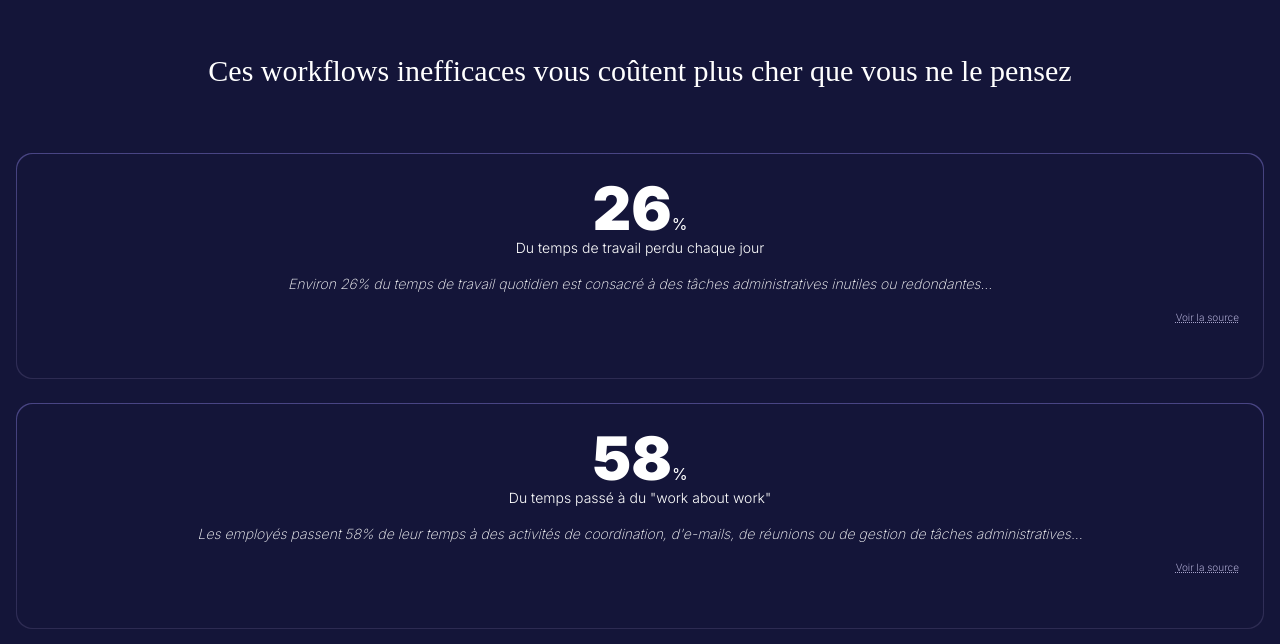
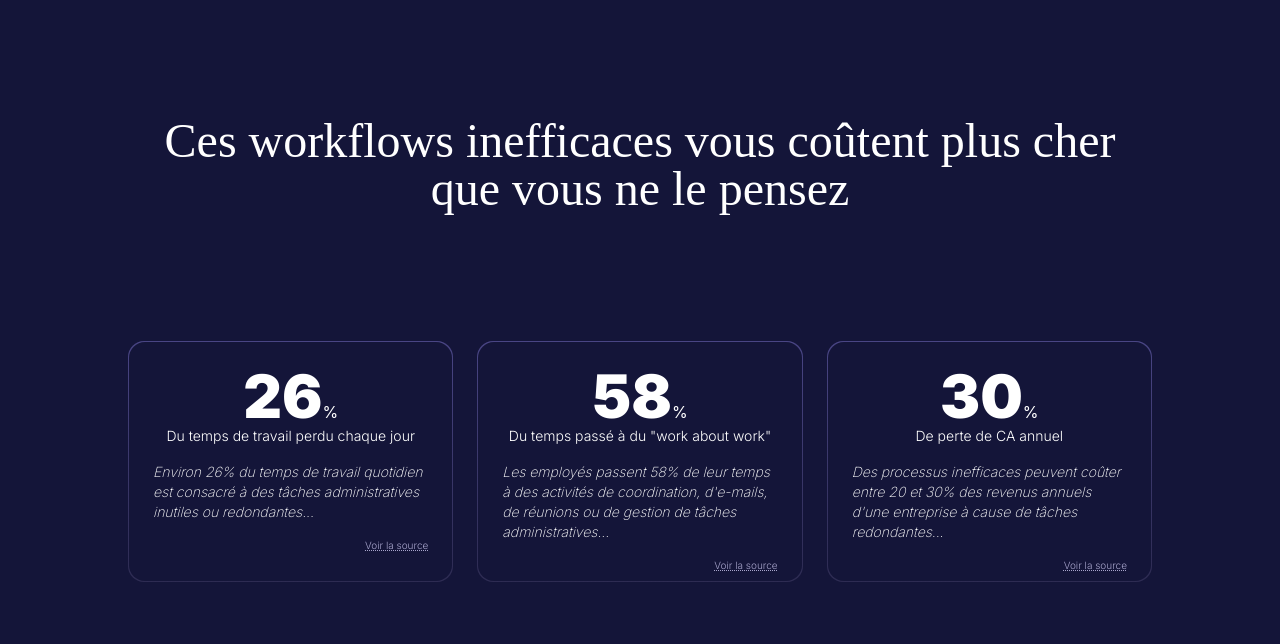
Before and after one commit to maxence-bbcn/portfolio, a React (Vite) app: page / in a window 1280 px wide. Shown: the part 2257-2901 px from the top of the page. Built offline with nearby package versions, Linux system fonts and the light colour scheme; a web font is replaced by a local one.

Commit message:
agitate responsive

```diff
--- a/src/ui/pages/Homepage.jsx
+++ b/src/ui/pages/Homepage.jsx
@@ -172,13 +172,16 @@ export default function Homepage() {
             </div>
           </div>
         </section>
-        <section id="agitate" className="flex flex-col gap-16 py-16 px-4">
-          <h2 className="text-center text-3xl font-title">
+        <section
+          id="agitate"
+          className="flex flex-col gap-16 py-16 px-4 xl:p-32 xl:gap-32"
+        >
+          <h2 className="text-center text-3xl xl:text-5xl font-title">
             Ces workflows inefficaces vous coûtent plus cher que vous ne le
             pensez
           </h2>
           <div className="flex flex-col gap-16 items-center">
-            <div className="flex flex-col gap-6 w-full">
+            <div className="flex flex-col xl:flex-row gap-6 w-full">
               {statistics.map((stat, index) => (
                 <div
                   key={index}
```
